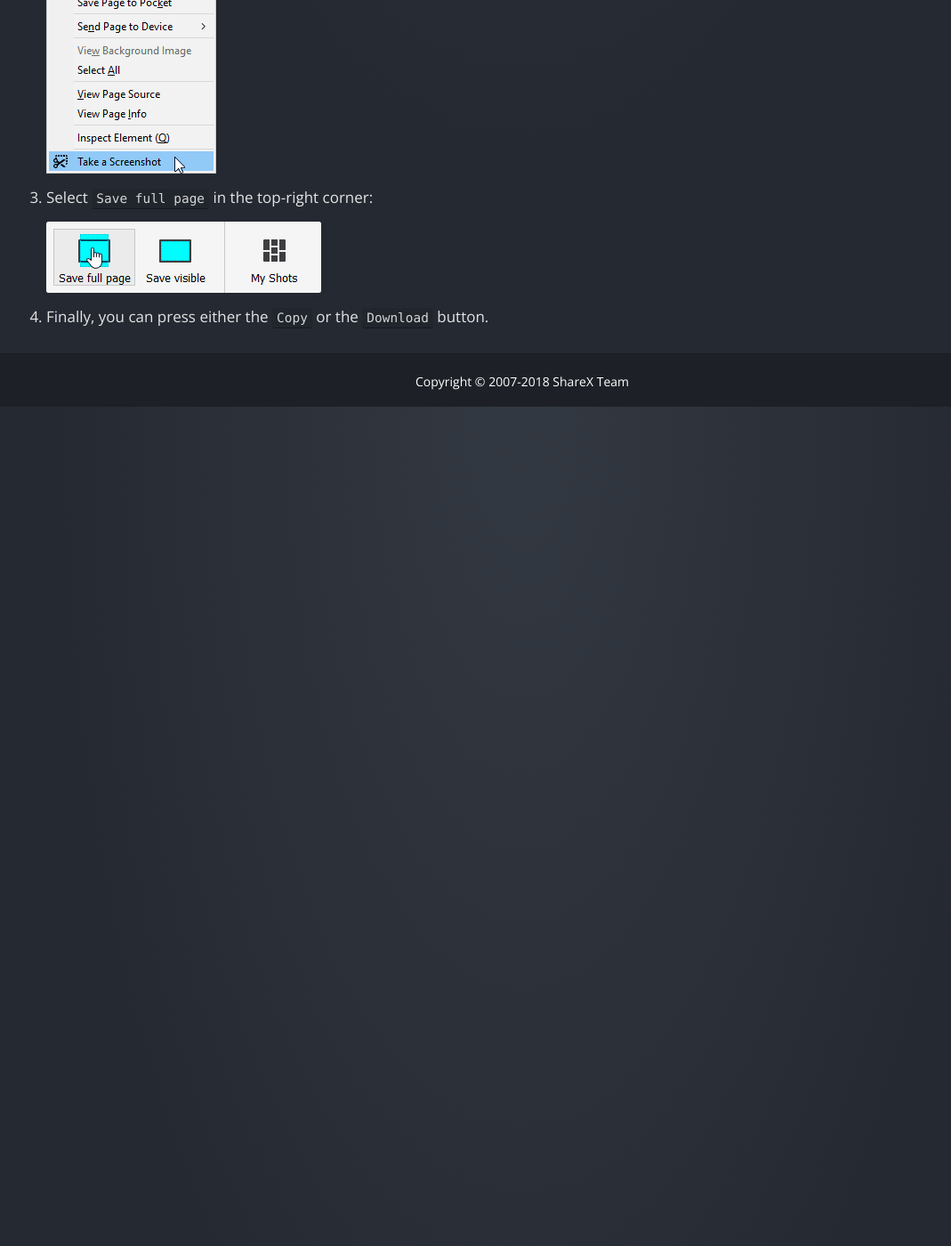
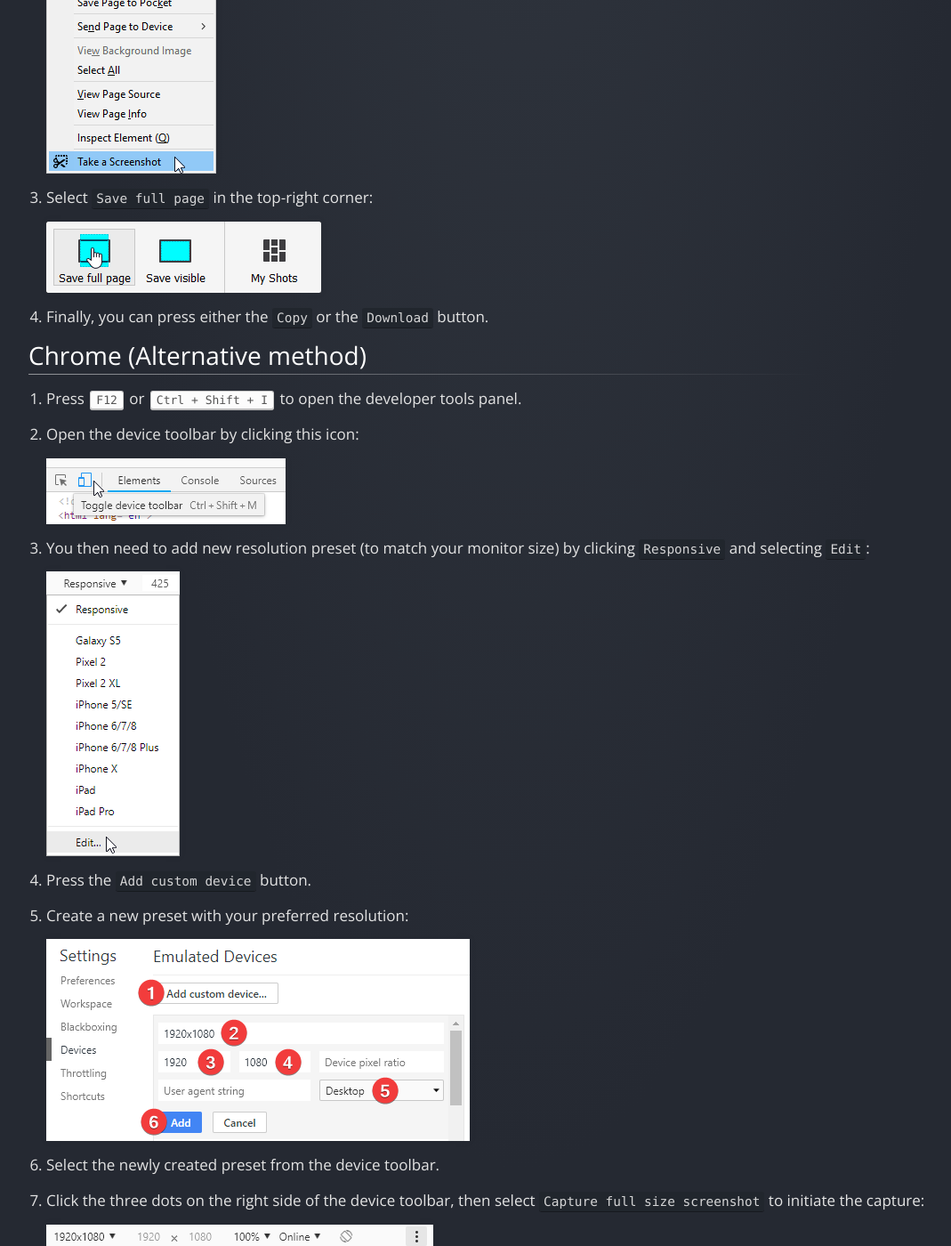
Before and after one commit to ShareX/sharex.github.io, a Jekyll site: the page built from docs/website-capture.md, in a window 1280 px wide and 1400 px high, scrolled down 1112 px. Shown: the whole window at 89% size, without its empty margins (53-1122 px from the left). Built offline with Jekyll 4.4.1, drawn with Linux system fonts in a browser that asks for light colours; before the commit the page ends 1569 px from its top, so only the background shows below that.

Commit message:
Added alternative Chrome website capture method

```diff
--- a/docs/website-capture.md
+++ b/docs/website-capture.md
@@ -32,3 +32,27 @@ If you want to take a full-page screen capture of a website, you can use the bui
     ![](/img/ScreenshotWebsiteCaptureFirefox3.png)
 
 4. Finally, you can press either the `Copy` or the `Download` button.
+
+## Chrome (Alternative method)
+
+1. Press <kbd>F12</kbd> or <kbd>Ctrl + Shift + I</kbd> to open the developer tools panel.
+
+2. Open the device toolbar by clicking this icon:
+
+    ![](/img/ScreenshotWebsiteCaptureChromeAlternative.png)
+
+3. You then need to add new resolution preset (to match your monitor size) by clicking `Responsive` and selecting `Edit`:
+
+    ![](/img/ScreenshotWebsiteCaptureChromeAlternative2.png)
+
+4. Press the `Add custom device` button.
+
+5. Create a new preset with your preferred resolution:
+
+    ![](/img/ScreenshotWebsiteCaptureChromeAlternative3.png)
+
+6. Select the newly created preset from the device toolbar.
+
+7. Click the three dots on the right side of the device toolbar, then select `Capture full size screenshot` to initiate the capture:
+
+    ![](/img/ScreenshotWebsiteCaptureChromeAlternative4.png)
```
Also changed, not shown: img/ScreenshotWebsiteCaptureChromeAlternative.png (added), img/ScreenshotWebsiteCaptureChromeAlternative2.png (added), img/ScreenshotWebsiteCaptureChromeAlternative3.png (added), img/ScreenshotWebsiteCaptureChromeAlternative4.png (added).
